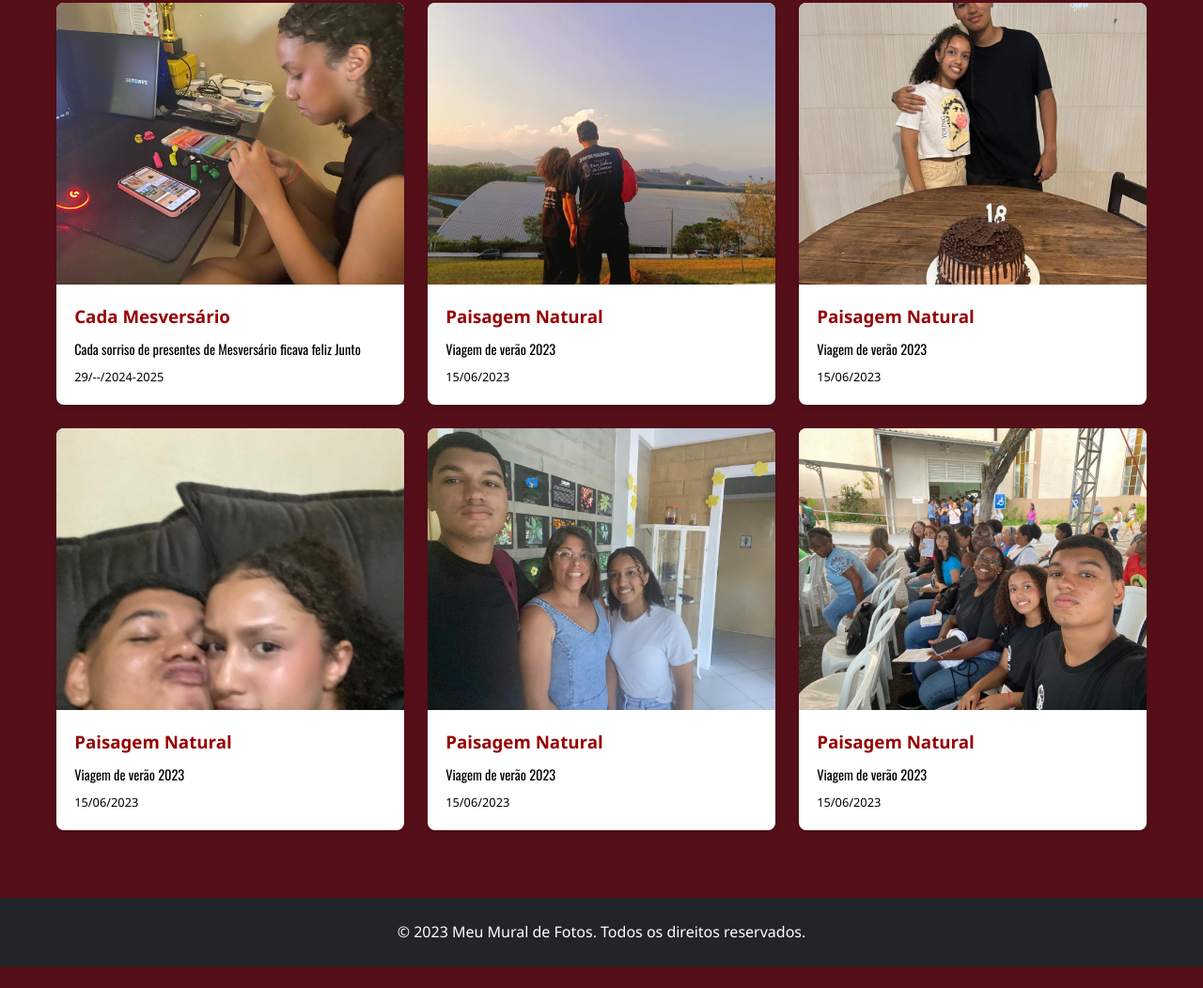
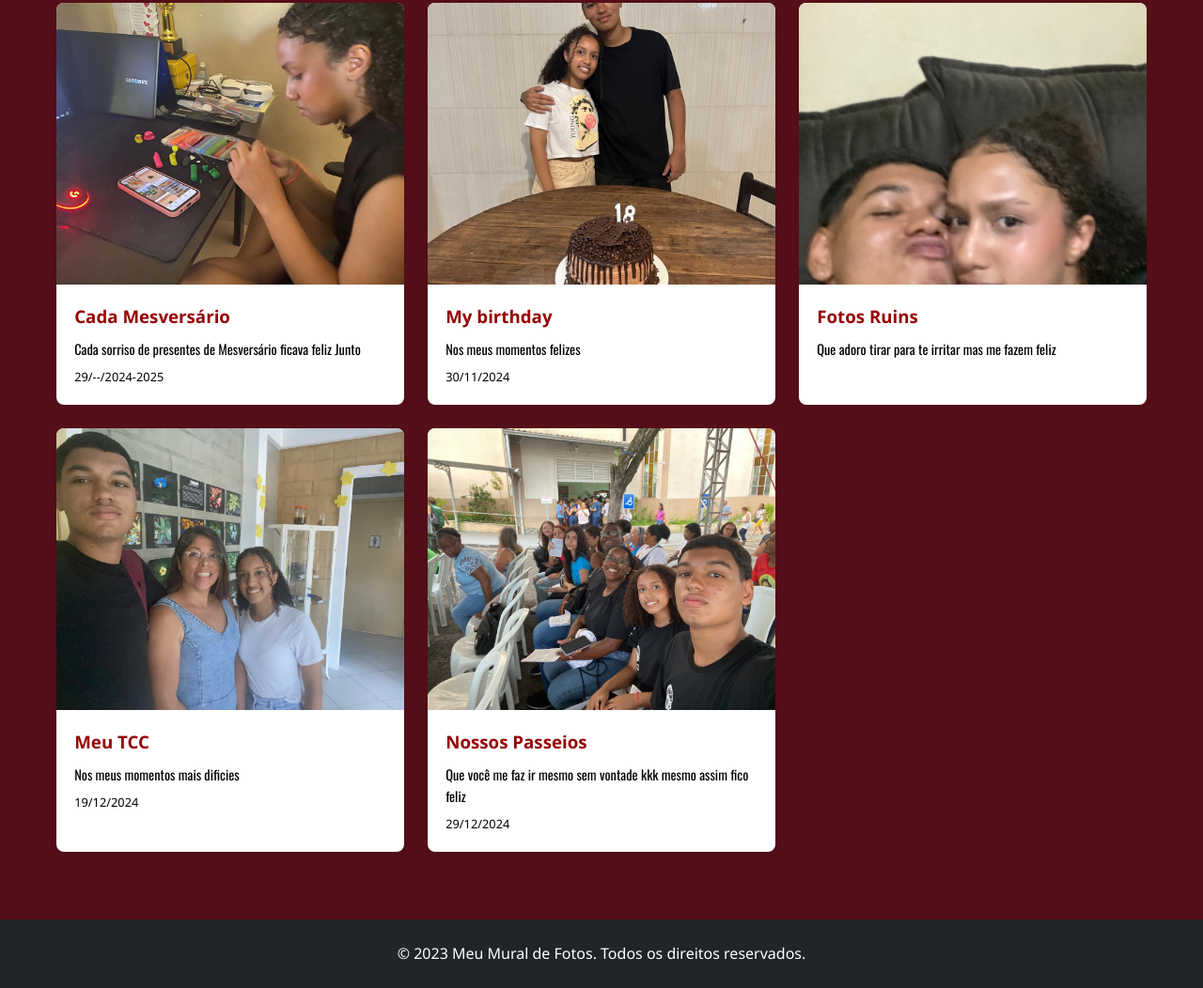
Before and after one commit to emanuelmadeira/29-09, a plain HTML site: page index.html in a window 1280 px wide. Shown: the part 743-1795 px from the top of the page at 94% size. Before the commit the page ends 1772 px from the top, so only its background shows below. Drawn offline with nearby package versions, Linux system fonts and the light colour scheme.

Commit message:
Ajustando datas

```diff
--- a/index.html
+++ b/index.html
@@ -48,7 +48,6 @@
                 <div class="photo-info">
                     <h3>Almoços aqui em casa</h3>
                     <p>Mesmo com as fotos ruins são bons momentos a se guardar.</p>
-                    <span class="photo-date">22/07/2023</span>
                 </div>
             </div>
 
@@ -75,25 +74,16 @@
                     <span class="photo-date">29/--/2024-2025</span>
                 </div>
             </div>
-               <div class="photo-card medium">
-                <div class="photo-container">
-                    <img src="images/1 (5).jpeg" alt="Natureza">
-                </div>
-                <div class="photo-info">
-                    <h3>Paisagem Natural</h3>
-                    <p>Viagem de verão 2023</p>
-                    <span class="photo-date">15/06/2023</span>
-                </div>
-            </div>
+
 
                <div class="photo-card medium">
                 <div class="photo-container">
                     <img src="images/1 (7).jpeg" alt="Natureza">
                 </div>
                 <div class="photo-info">
-                    <h3>Paisagem Natural</h3>
-                    <p>Viagem de verão 2023</p>
-                    <span class="photo-date">15/06/2023</span>
+                    <h3>My birthday</h3>
+                    <p>Nos meus momentos felizes</p>
+                    <span class="photo-date">30/11/2024</span>
                 </div>
             </div>
 
@@ -102,9 +92,9 @@
                     <img src="images/1 (8).jpeg" alt="Natureza">
                 </div>
                 <div class="photo-info">
-                    <h3>Paisagem Natural</h3>
-                    <p>Viagem de verão 2023</p>
-                    <span class="photo-date">15/06/2023</span>
+                    <h3>Fotos Ruins</h3>
+                    <p>Que adoro tirar para te irritar mas me fazem feliz</p>
+
                 </div>
             </div>
 
@@ -113,9 +103,9 @@
                     <img src="images/1 (9).jpeg" alt="Natureza">
                 </div>
                 <div class="photo-info">
-                    <h3>Paisagem Natural</h3>
-                    <p>Viagem de verão 2023</p>
-                    <span class="photo-date">15/06/2023</span>
+                    <h3>Meu TCC</h3>
+                    <p>Nos meus momentos mais dificies</p>
+                    <span class="photo-date">19/12/2024</span>
                 </div>
             </div>
 
@@ -124,9 +114,9 @@
                     <img src="images/1 (10).jpeg" alt="Natureza">
                 </div>
                 <div class="photo-info">
-                    <h3>Paisagem Natural</h3>
-                    <p>Viagem de verão 2023</p>
-                    <span class="photo-date">15/06/2023</span>
+                    <h3>Nossos Passeios</h3>
+                    <p>Que você me faz ir mesmo sem vontade kkk mesmo assim fico feliz </p>
+                    <span class="photo-date">29/12/2024</span>
                 </div>
             </div>
 
```
